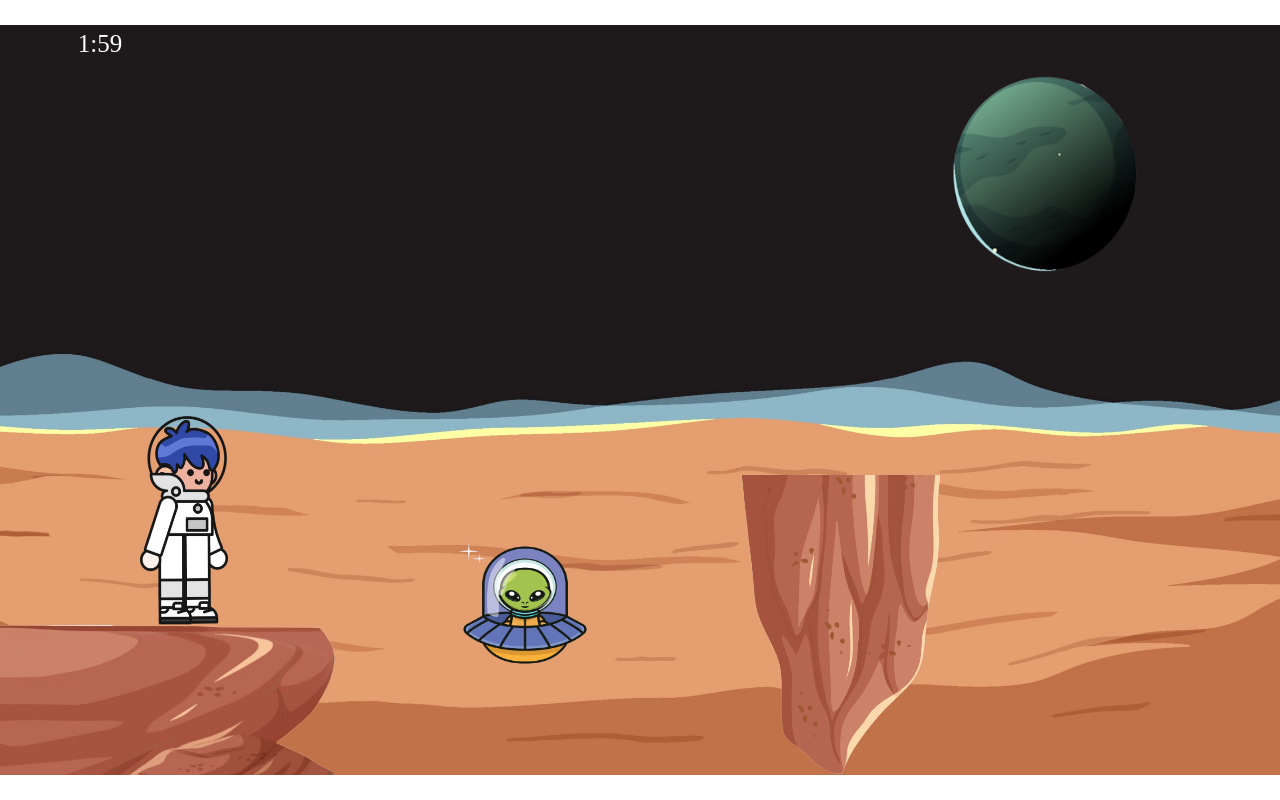
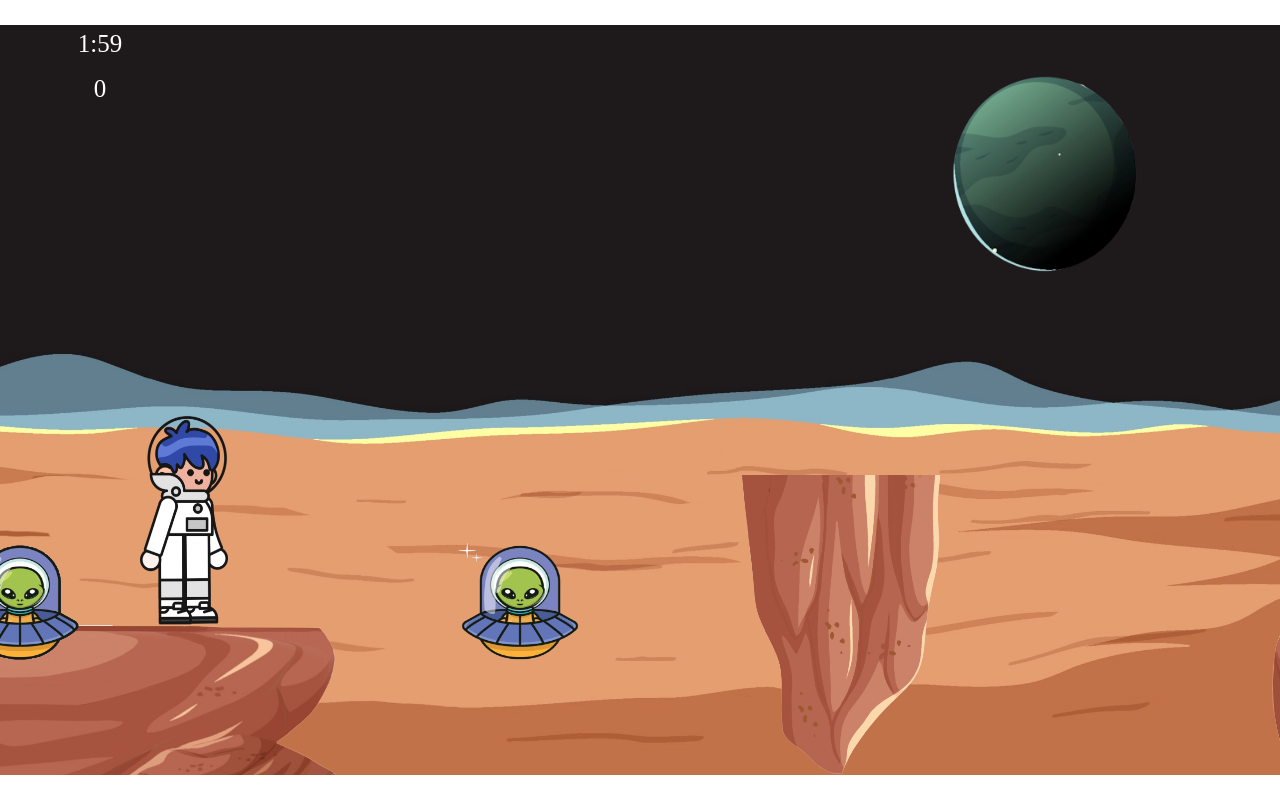
Before and after one commit to AndreaAlarcon99/juegoPlataformas, a plain HTML site: page index.html in a window 1280 px wide. Both pictures are taken after a click on the button "Empezar juego". Shown: the top 800 px of the page. Drawn offline with Linux system fonts and the light colour scheme.

Commit message:
Recta final

```diff
--- a/estilo.css
+++ b/estilo.css
@@ -8,7 +8,7 @@ canvas {
 }
 
 #pantalla-inicio {
-    z-index: 3;
+    z-index: 0;
     /* position: absolute;
         top: 50%;
         left: 50%;
@@ -28,7 +28,7 @@ background-position: center;
 }
 
 #socials {
-    z-index: 3;
+    z-index: 2;
     position: absolute;
     top: 15px;
     left: 30px;
@@ -41,7 +41,7 @@ background-position: center;
 }
 
    #start-button {
-z-index: 3;
+z-index: 2;
 font-size: 20px;
 position: absolute;
     top: 50%;
@@ -71,9 +71,21 @@ position: absolute;
     color: white;
     width: 100px;
     height: 50px;
-    z-index: 2;
+    z-index: 3;
     /* border: 2px solid white; */
     text-align: center;
 
+}
+#score {
+    position: absolute;
+    top: 50px;
+    left: 50px;
+    font-size: 25px;
+    color: white;
+    width: 100px;
+    height: 50px;
+    z-index: 3;
+    /* border: 2px solid white; */
+    text-align: center;
 
 }
--- a/index.html
+++ b/index.html
@@ -10,7 +10,7 @@
 </head>
 <body>
     <p id="countdown"></p>
-    <p id="score"></p>
+    <p id="score" href="imagenes/alienconovni.png"><span>0</span></p>
 
      <div id="pantalla-inicio">
     <div id="socials">
--- a/index.js
+++ b/index.js
@@ -51,6 +51,11 @@ function updateCountdown() {
 }
 
 // Crear contador score
+let scoreShow = document.querySelector("#score span")
+let score = 0
+
+
+
 
 // Crear fondo  del juego
 const imagenFondo = document.createElement("img")
@@ -187,7 +192,15 @@ let platforms = [
   new Platform(-250, 600, 650, 160),
   new Platform(2500, 600, 800, 160),
   new Platform(3800, 600, 650, 160),
-  new Platform(8000, 600, 500, 160),
+  new Platform(7800, 600, 500, 160),
+  new Platform(8700, 600, 500, 160),
+  new Platform(1330, 600, 500, 160),
+  new Platform(13700, 600, 500, 160),
+  new Platform(14600, 620, 400, 140),
+  new Platform(18200, 600, 500, 160),
+  new Platform(19350, 600, 600, 160),
+
+
 
 
 
@@ -212,12 +225,31 @@ class Platform2 {
 
 let platforms2 = [
   new Platform2(800, 450, 200, 300),
-  new Platform2(1600, 450, 200, 300),
-  new Platform2(4250, 450, 200, 300),
+  // new Platform2(1600, 450, 200, 300),
+  new Platform2(4300, 450, 200, 300),
   new Platform2(4900, 300, 200, 300),
   new Platform2(5800, 400, 80, 130),
   new Platform2(6400, 300, 80, 130),
   new Platform2(7200, 400, 80, 130),
+  new Platform2(9600, 400, 150, 200),
+  new Platform2(10200, 500, 150, 200),
+  new Platform2(10900, 400, 150, 200),
+  new Platform2(11500, 300, 150, 200),
+  new Platform2(12000, 200, 150, 200),
+  new Platform2(12700, 200, 150, 200),
+  //next
+  new Platform2(15500, 600, 90, 150),
+  new Platform2(16000, 550, 90, 150),
+  new Platform2(16500, 480, 90, 150),
+  new Platform2(17000, 370, 90, 150),
+  new Platform2(17500, 290, 90, 150),
+
+
+
+
+
+
+
 
 ]
 
@@ -229,8 +261,8 @@ class Alien {
       this.x = x
       this.y = y
 
-        this.width = 170
-      this.height = 150
+        this.width = 160
+      this.height = 145
 
       this.direccion = "down"
 
@@ -242,16 +274,52 @@ class Alien {
     }
 
   colision() {
-    if (jugador.x && jugador.y == this.x && this.y) {
+    if (!(((jugador.x + jugador.width) < this.x) || ((canvas.height - jugador.height) > (this.y + this.height)) || (jugador.x > (this.x + this.width)) || ((canvas.height - jugador.height) < this.y))) {
+      score += 1
 
+      scoreShow.innerHTML = score
     }
-
   }
 }
 
 let aliens = [
   new Alien(500, 0),
-  new Alien(4300, 0),
+  new Alien(1800, 0),
+  new Alien(2050, 300),
+  new Alien(2300, 700),
+  new Alien(3400, 700),
+  new Alien(4600, 0),
+  new Alien(5300, 0),
+  new Alien(6000, 0),
+  new Alien(6600, 300),
+  new Alien(6900, 700),
+  new Alien(7500, 0),
+  new Alien(8450, 0),
+  new Alien(9300, 0),
+  new Alien(9900, 700),
+  new Alien(10400, 0),
+  new Alien(10700, 700),
+  new Alien(11200, 0),
+  new Alien(11750, 0),
+  new Alien(12350, 300),
+  new Alien(13000, 0),
+  new Alien(13300, 700),
+  new Alien(15200, 0),
+  new Alien(16200, 0),
+  new Alien(16700, 0),
+  new Alien(17800, 0),
+  new Alien(18900, 0),
+  new Alien(0, 0),
+  new Alien(0, 0),
+  new Alien(0, 0),
+  new Alien(0, 0),
+  new Alien(0, 0),
+  new Alien(0, 0),
+  new Alien(0, 0),
+  new Alien(0, 0),
+  new Alien(0, 0),
+
+
 
 ]
 
@@ -301,6 +369,7 @@ function update() {
 
 
 
+
   // Plataformas
   platforms.forEach(platform => {
     platform.draw()
@@ -314,6 +383,8 @@ function update() {
   aliens.forEach(alien => {
     alien.draw()
   });
+
+
 
   // Bordes movimiento personaje
   if (jugador.x >= 600) {
@@ -354,6 +425,10 @@ function update() {
   })
 
   // Aliens movimiento
+
+   aliens.forEach(alien => {
+    alien.colision()
+   });
 
   aliens.forEach(alien => {
 
@@ -452,7 +527,7 @@ function update() {
     restartButton.classList.remove("hidden");
     tituloGameover.classList.remove("titulo-gameover")
     countDownEl.remove()
-    //  }
+
 
   }
 }
```
Also changed, not shown: 2 other files.
